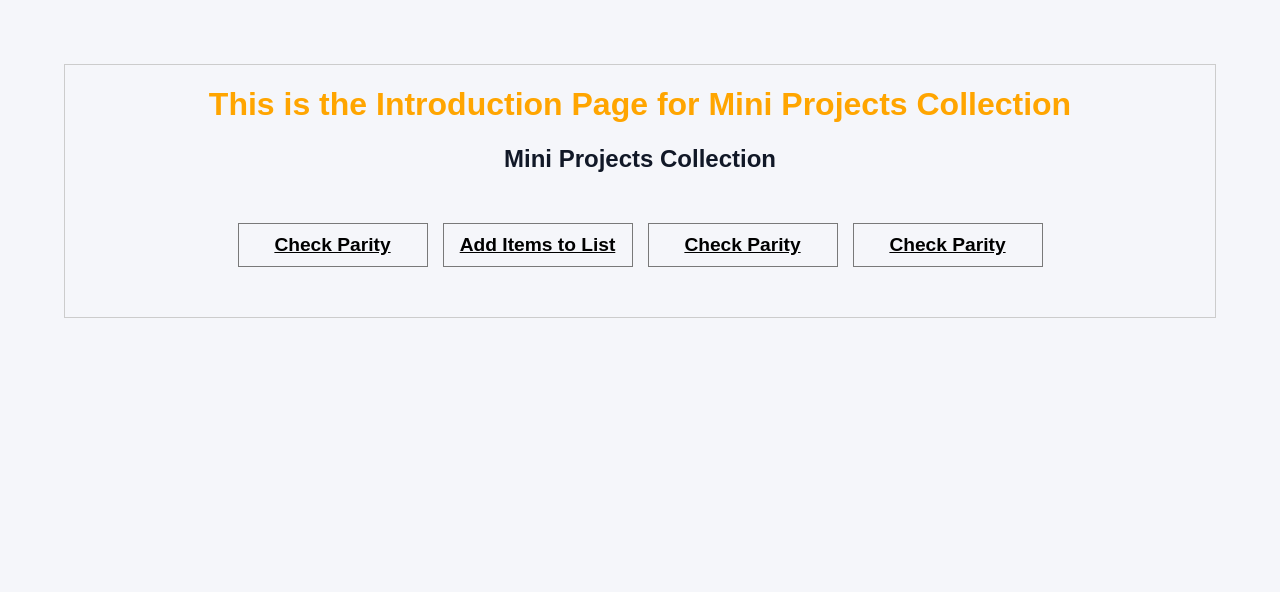
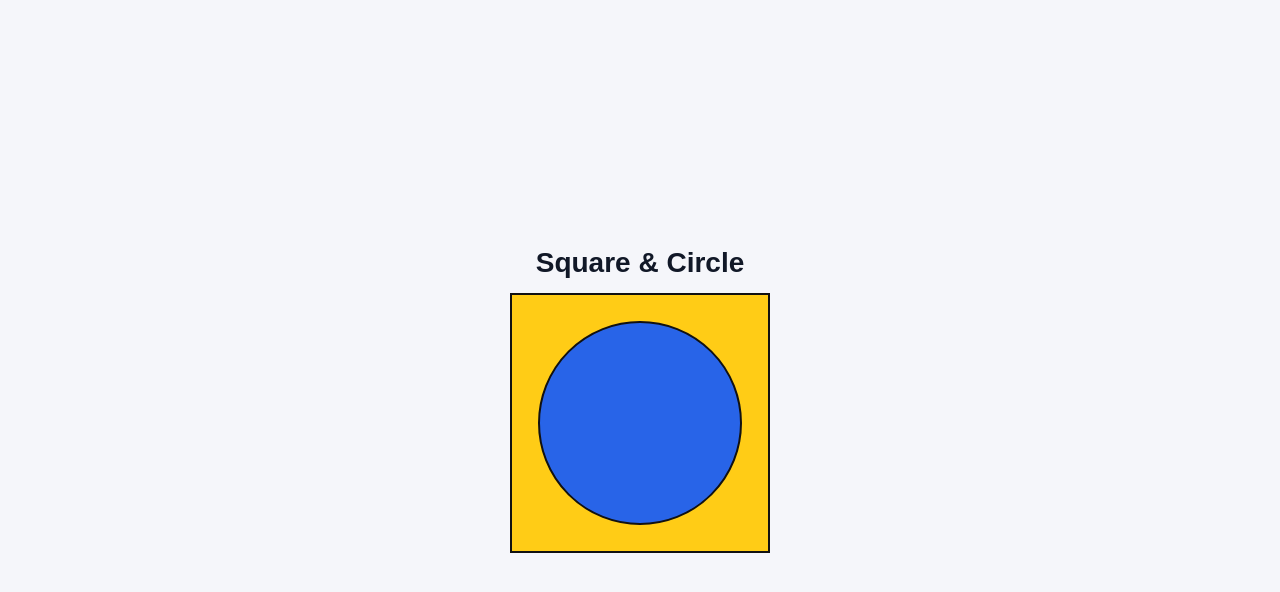
Before and after one commit to AnandaSH-8/Mini-Projects, a React (Vite) app in the folder mini-projects-collection/: page /squarecircle in a window 1280 px wide. Before the commit this address led to /. Shown: the top 592 px of the page. Built offline with nearby package versions, Linux system fonts and the light colour scheme.

Commit message:
square circle app done

```diff
--- a/mini-projects-collection/src/App.jsx
+++ b/mini-projects-collection/src/App.jsx
@@ -3,6 +3,7 @@ import "./App.css";
 import MainApp from "./pages/index";
 import CheckParity from "./pages/CheckParity";
 import AddItemsToList from "./pages/AddToList";
+import SquareCircle from "./pages/squareCircle";
 
 function App() {
   return (
@@ -11,6 +12,7 @@ function App() {
         <Route path="/" element={<MainApp />} />
         <Route path="/checkparity" element={<CheckParity />} />
         <Route path="/addtolist" element={<AddItemsToList />} />
+        <Route path="/squarecircle" element={<SquareCircle />} />
         <Route path="*" element={<Navigate to="/" replace />} />
       </Routes>
     </BrowserRouter>
--- a/mini-projects-collection/src/pages/index.jsx
+++ b/mini-projects-collection/src/pages/index.jsx
@@ -11,7 +11,7 @@ export default function MainApp() {
 
         <Link to="/addtolist">Add Items to List</Link>
 
-        <Link to="/checkparity">Check Parity</Link>
+        <Link to="/squarecircle">Square & Circle</Link>
 
         <Link to="/checkparity">Check Parity</Link>
       </div>
--- /dev/null
+++ b/mini-projects-collection/src/pages/squareCircle.jsx
@@ -0,0 +1,17 @@
+import styles from "../styles/squareCircle.module.css";
+
+function SquareCircle() {
+  return (
+    <main className={styles.page}>
+      <section className={styles.container}>
+        <h1 className={styles.heading}>Square &amp; Circle</h1>
+
+        <div className="square">
+          <div className="circle"></div>
+        </div>
+      </section>
+    </main>
+  );
+}
+
+export default SquareCircle;
--- /dev/null
+++ b/mini-projects-collection/src/styles/squareCircle.module.css
@@ -0,0 +1,48 @@
+.page {
+  min-height: 100vh;
+  display: flex;
+  justify-content: center;
+  align-items: center;
+  padding: 32px 16px;
+  background-color: #f5f6fa;
+}
+
+.container {
+  display: flex;
+  flex-direction: column;
+  align-items: center;
+  gap: 14px;
+}
+
+.heading {
+  margin: 0;
+  color: #111827;
+  font-size: 28px;
+  font-weight: 800;
+  text-align: center;
+}
+
+:global(.square) {
+  width: 260px;
+  height: 260px;
+  display: flex;
+  align-items: center;
+  justify-content: center;
+  background-color: #ffcc16;
+  border: 2px solid #111111;
+}
+
+:global(.circle) {
+  width: 80%;
+  height: 80%;
+  border-radius: 50%;
+  background-color: #2864e8;
+  border: 2px solid #111111;
+}
+
+@media (max-width: 360px) {
+  :global(.square) {
+    width: 230px;
+    height: 230px;
+  }
+}
```
